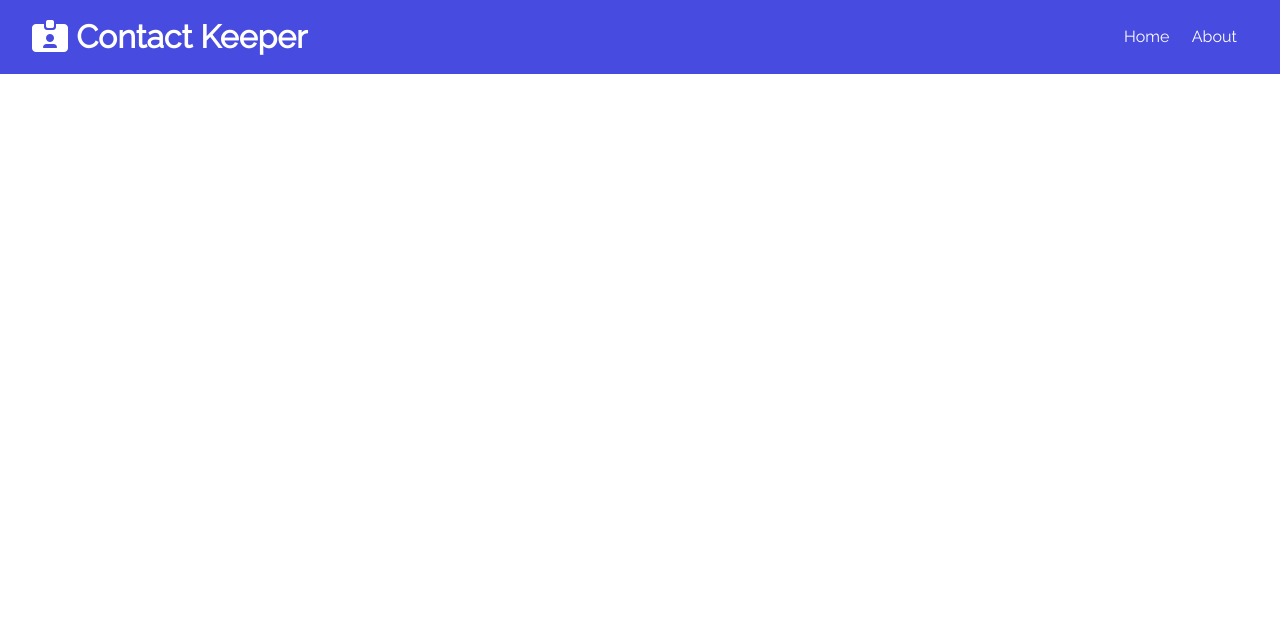
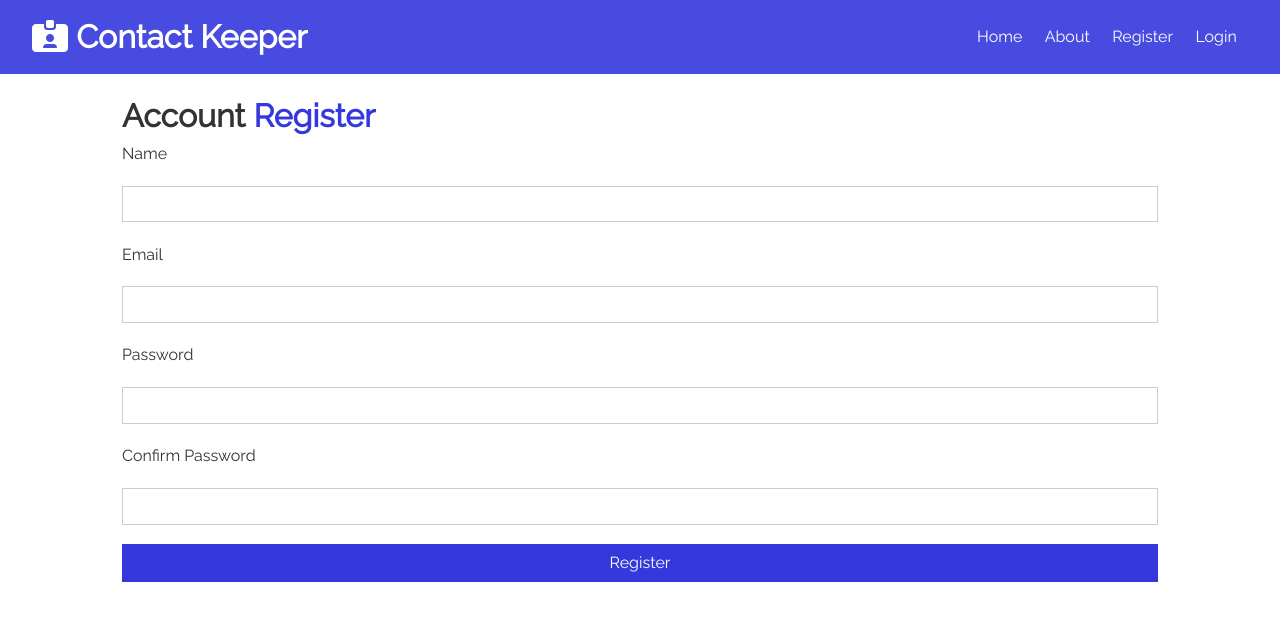
Before and after one commit to smwillson/ContactsKeeper-App, a React (Create React App) app in the folder client/: page /register in a window 1280 px wide. Shown: the top 620 px of the page. Built offline with nearby package versions, Linux system fonts and the light colour scheme.

Commit message:
register & login forms

```diff
--- a/client/src/App.js
+++ b/client/src/App.js
@@ -3,11 +3,16 @@
 import Navbar from "./components/layout/Navbar";
 import Home from "./components/pages/Home";
 import About from "./components/pages/About";
+import Register from "./components/auth/Register";
+import Login from "./components/auth/Login";
 import "./App.css";
 
 import ContactState from "./context/contact/ContactState";
+import AuthState from "./context/auth/AuthState";
+
 const App = () => {
   return (
+    <AuthState>
       <ContactState>
         <Router>
           <Fragment>
@@ -16,11 +21,14 @@
               <Switch>
                 <Route exact path='/' component={Home} />
                 <Route exact path='/about' component={About} />
+                <Route exact path='/register' component={Register} />
+                <Route exact path='/login' component={Login} />
               </Switch>
             </div>
           </Fragment>
         </Router>
       </ContactState>
+    </AuthState>
   );
 };
 
--- /dev/null
+++ b/client/src/components/auth/Login.js
@@ -0,0 +1,47 @@
+import React, { useState } from "react";
+
+const Login = () => {
+  const [user, setUser] = useState({
+    email: "",
+    password: "",
+  });
+  const onChange = (event) => {
+    setUser({ ...user, [event.target.name]: event.target.value });
+  };
+  const onSubmit = (event) => {
+    event.preventDefault();
+    console.log("login");
+  };
+
+  const { email, password } = user;
+  return (
+    <div className='form-container'>
+      <h1>
+        Account <span className='text-primary'>Login</span>
+      </h1>
+      <form onSubmit={onSubmit}>
+        <div className='form-group'>
+          <label htmlFor='email'>Email</label>
+          <input type='email' name='email' value={email} onChange={onChange} />
+        </div>
+        <div className='form-group'>
+          <label htmlFor='password'>Password</label>
+          <input
+            type='password'
+            name='password'
+            value={password}
+            onChange={onChange}
+          />
+        </div>
+
+        <input
+          type='submit'
+          value='Login'
+          className='btn btn-primary btn-block'
+        />
+      </form>
+    </div>
+  );
+};
+
+export default Login;
--- /dev/null
+++ b/client/src/components/auth/Register.js
@@ -0,0 +1,61 @@
+import React, { useState } from "react";
+
+const Register = () => {
+  const [user, setUser] = useState({
+    name: "",
+    email: "",
+    password: "",
+    password2: "", //to confirm the pwd
+  });
+  const onChange = (event) => {
+    setUser({ ...user, [event.target.name]: event.target.value });
+  };
+  const onSubmit = (event) => {
+    event.preventDefault();
+    console.log("registered");
+  };
+
+  const { name, email, password, password2 } = user;
+  return (
+    <div className='form-container'>
+      <h1>
+        Account <span className='text-primary'>Register</span>
+      </h1>
+      <form onSubmit={onSubmit}>
+        <div className='form-group'>
+          <label htmlFor='name'>Name</label>
+          <input type='text' name='name' value={name} onChange={onChange} />
+        </div>
+        <div className='form-group'>
+          <label htmlFor='email'>Email</label>
+          <input type='email' name='email' value={email} onChange={onChange} />
+        </div>
+        <div className='form-group'>
+          <label htmlFor='password'>Password</label>
+          <input
+            type='password'
+            name='password'
+            value={password}
+            onChange={onChange}
+          />
+        </div>
+        <div className='form-group'>
+          <label htmlFor='password2'>Confirm Password</label>
+          <input
+            type='password'
+            name='password2'
+            value={password2}
+            onChange={onChange}
+          />
+        </div>
+        <input
+          type='submit'
+          value='Register'
+          className='btn btn-primary btn-block'
+        />
+      </form>
+    </div>
+  );
+};
+
+export default Register;
--- a/client/src/components/layout/Navbar.js
+++ b/client/src/components/layout/Navbar.js
@@ -15,6 +15,12 @@
         <li>
           <Link to='/about'>About</Link>
         </li>
+        <li>
+          <Link to='/register'>Register</Link>
+        </li>
+        <li>
+          <Link to='/login'>Login</Link>
+        </li>
       </ul>
     </div>
   );
--- /dev/null
+++ b/client/src/context/auth/AuthState.js
@@ -0,0 +1,51 @@
+import React, { useReducer } from "react";
+import AuthContext from "./authContext";
+import authReducer from "./authReducer";
+import {
+  REGISTER_SUCCESS,
+  REGISTER_FAIL,
+  USER_LOADED,
+  AUTH_ERROR,
+  LOGIN_SUCCESS,
+  LOGIN_FAIL,
+  LOGOUT,
+  CLEAR_ERRORS,
+} from "../types";
+
+const AuthState = (props) => {
+  const initialState = {
+    token: localStorage.getItem("token"),
+    isAuthenticated: null,
+    loading: true,
+    user: null,
+    error: null,
+  };
+
+  const [state, dispatch] = useReducer(authReducer, initialState);
+
+  //LOAD USER
+
+  //REGISTER User
+
+  //LOGIN USER
+
+  //LOGOUT
+
+  //CLEAR ERRORS
+
+  return (
+    <AuthContext.Provider
+      value={{
+        token: state.token,
+        isAuthenticated: state.isAuthenticated,
+        loading: state.loading,
+        user: state.user,
+        error: state.error,
+      }}
+    >
+      {props.children}
+    </AuthContext.Provider>
+  );
+};
+
+export default AuthState;
--- /dev/null
+++ b/client/src/context/auth/authContext.js
@@ -0,0 +1,5 @@
+import { createContext } from "react";
+
+const authContext = createContext();
+
+export default authContext;
```
Also changed, not shown: client/src/context/auth/authReducer.js (added). Lines whose indentation alone changed are shown as unchanged.
